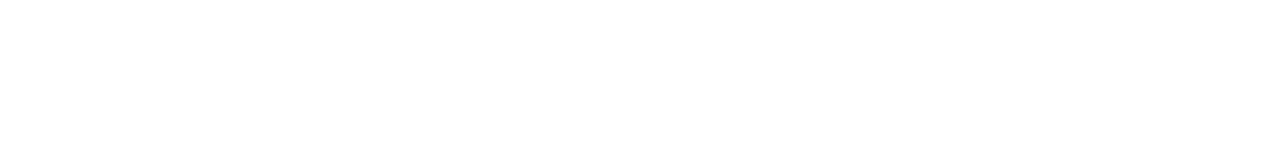
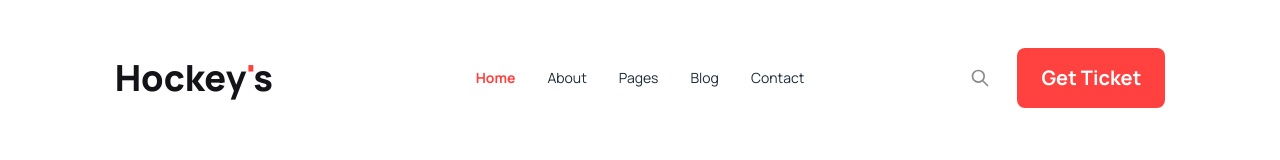
Before and after one commit to Sadiqur057/Hockeys, a plain HTML site: page index.html in a window 1280 px wide. Drawn offline with nearby package versions, Linux system fonts and the light colour scheme.

Commit message:
added navbar

```diff
--- a/index.html
+++ b/index.html
@@ -1,19 +1,59 @@
 <!DOCTYPE html>
-<html lang="en">
+<html lang="en" data-theme="light">
 
 <head>
   <meta charset="UTF-8">
   <meta name="viewport" content="width=device-width, initial-scale=1.0">
   <title>Hockey's</title>
-  <link rel="stylesheet" href="styles/style.css">
   <!-- daisyui and tailwindcss configuration -->
   <link href="https://cdn.jsdelivr.net/npm/daisyui@4.6.0/dist/full.min.css" rel="stylesheet" type="text/css" />
   <script src="https://cdn.tailwindcss.com"></script>
   <script src="scripts/script.js"></script>
+
+  <link rel="stylesheet" href="styles/style.css">
 </head>
 
 <body>
+  <header>
+    <nav>
+      <div class="navbar w-[90%] md:w-5/6 mx-auto my-4 md:my-10">
+        <div class="navbar-start">
+          <div class="dropdown">
+            <div tabindex="0" role="button" class="btn btn-ghost lg:hidden">
+              <svg xmlns="http://www.w3.org/2000/svg" class="h-5 w-5" fill="none" viewBox="0 0 24 24" stroke="currentColor"><path stroke-linecap="round" stroke-linejoin="round" stroke-width="2" d="M4 6h16M4 12h8m-8 6h16" /></svg>
+            </div>
+            <ul tabindex="0" class="menu menu-sm dropdown-content mt-3 z-[1] p-2 shadow rounded-box w-52">
+              <li><a class="font-bold text-c-primary" href="#">Home</a></li>
+              <li><a class="text-c-header" href="#about">About</a></li>
+              <li><a class="text-c-header" href="#pages">Pages</a></li>
+              <li><a class="text-c-header" href="#blog">Blog</a></li>
+              <li><a class="text-c-header" href="#contact">Contact</a></li>
+            </ul>
+          </div>
+          <a class="text-2xl md:text-4xl font-extrabold text-c-secondary">Hockey<span class="text-c-primary">'</span>s</a>
+        </div>
+        <div class="navbar-center hidden lg:flex">
+          <ul class="menu menu-horizontal px-1">
+            <li><a class="font-bold text-c-primary" href="#">Home</a></li>
+            <li><a class="text-c-header" href="#about">About</a></li>
+            <li><a class="text-c-header" href="#pages">Pages</a></li>
+            <li><a class="text-c-header" href="#blog">Blog</a></li>
+            <li><a class="text-c-header" href="#contact">Contact</a></li>
+          </ul>
+        </div>
+        <div class="navbar-end">
+          <button class="btn btn-ghost btn-circle hidden md:block text-[#89898B]">
+            <svg xmlns="http://www.w3.org/2000/svg" class="h-5 w-5" fill="none" viewBox="0 0 24 24" stroke="currentColor"><path stroke-linecap="round" stroke-linejoin="round" stroke-width="2" d="M21 21l-6-6m2-5a7 7 0 11-14 0 7 7 0 0114 0z" /></svg>
+          </button>
+          <a class="rounded-lg py-2 px-4 md:py-4 md:px-6 bg-c-primary text-lg md:text-xl text-white font-bold">Get Ticket</a>
+        </div>
+      </div>
+    </nav>
+    <!-- banner -->
 
+  </header>
+  <main></main>
+  <footer></footer>
 </body>
 
 </html>
```
